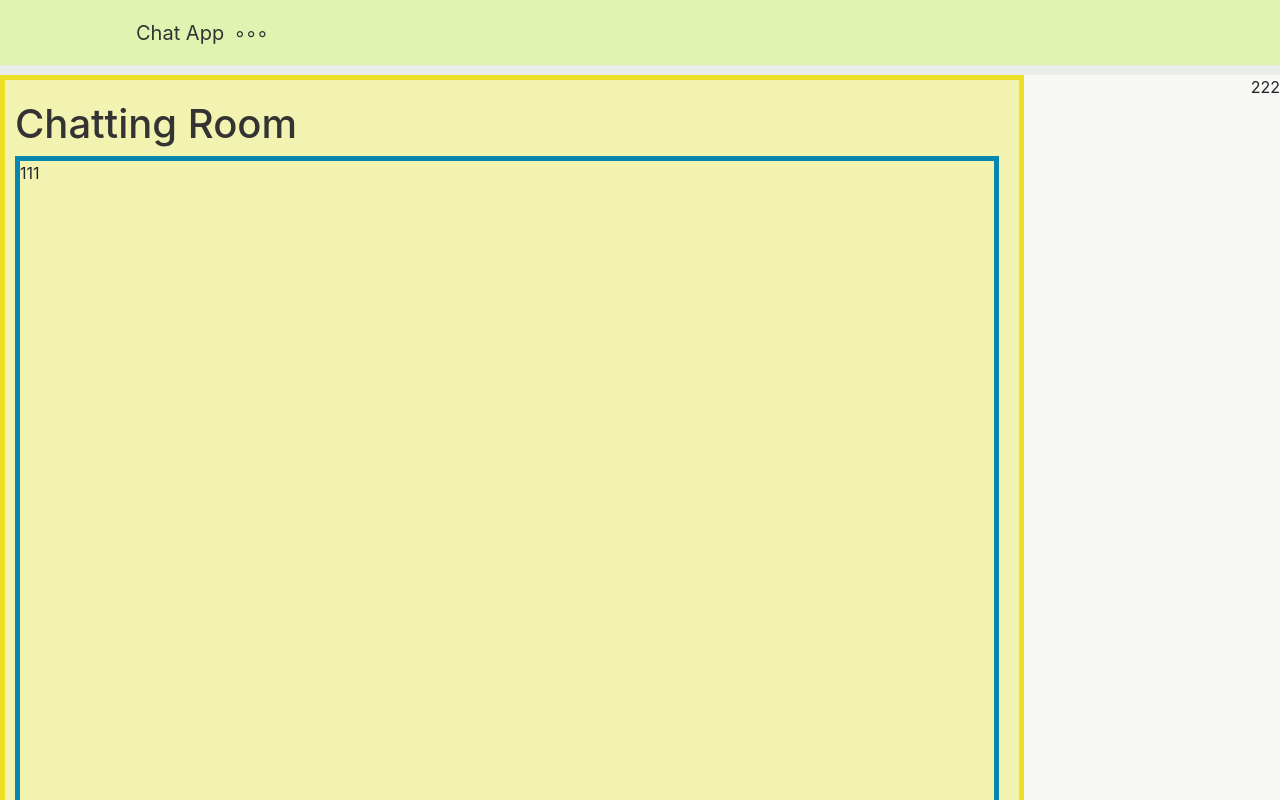
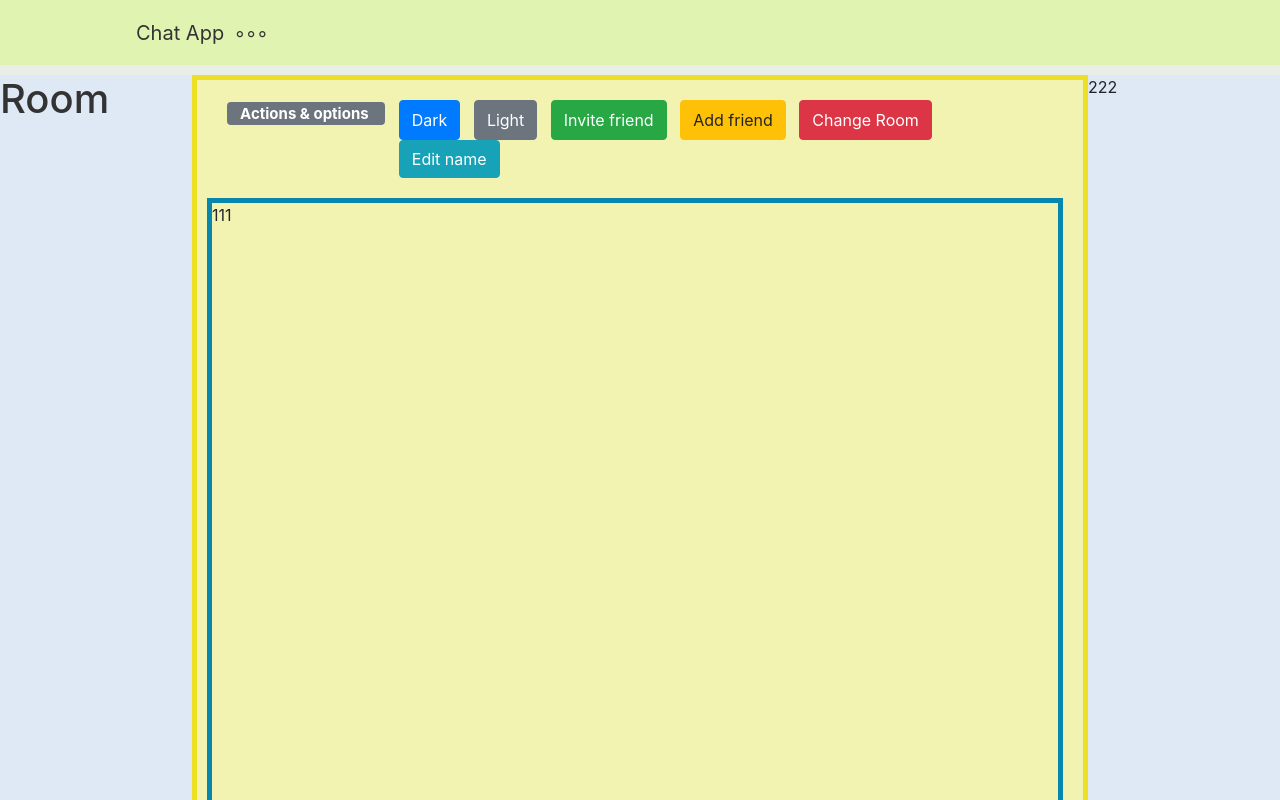
Before and after one commit to jw101/sleepy-day, a React (Create React App) app: page /chat in a window 1280 px wide. Shown: the top 800 px of the page. Built offline with nearby package versions, Linux system fonts and the light colour scheme.

Commit message:
add new bar in chat component

```diff
--- a/src/pages/App.js
+++ b/src/pages/App.js
@@ -1,5 +1,4 @@
 import React, { Component } from 'react';
-import logo from './logo.svg';
 import styles from './App.module.scss';
 import { Link, Route, withRouter } from 'react-router-dom';
 import LoginPage from './LoginPage'
--- a/src/pages/ChatPage/chat.module.scss
+++ b/src/pages/ChatPage/chat.module.scss
@@ -3,20 +3,33 @@
   flex-direction: row;
   width: 100%;
   background-color: rgb(247, 248, 244);
-  justify-content: space-between;
+  justify-content: flex-start;
+  .left {
+    width: 15%;
+    background-color: rgb(223, 232, 245);
+  }
+  .right {
+    width: 15%;
+    background-color: rgb(223, 232, 245);
+  }
   .dialog {
     background-color: rgb(242, 243, 177);
     display: flex;
     flex-direction: column;
     justify-content: space-between;
     height: 800px;
-    width: 80%;
+    width: 70%;
     padding: 20px 20px 10px 10px;
     // margin: 50px 50px 50px 50px;
     border: {
       style: solid;
       width: 5px;
       color: rgb(236, 223, 38);
+    }
+    .topBar {
+      justify-content: flex-start;
+      display: flex;
+      padding: 0px 20px 20px 20px;
     }
     .section {
       height: 90%;
--- a/src/pages/ChatPage/index.js
+++ b/src/pages/ChatPage/index.js
@@ -2,16 +2,38 @@
 import React, { Component } from 'react';
 import styles from './chat.module.scss';
 import 'bootstrap/dist/css/bootstrap.min.css';
-import { InputGroup, FormControl, Button, Badge } from 'react-bootstrap';
+import { InputGroup, FormControl, Button, Badge, ButtonToolbar } from 'react-bootstrap';
 
 class Chat extends Component {
     render() {
         return (
             <div className={styles.wrap}>
+                <div className={styles.left}>
+                    <h1>Room</h1>
+                </div>
+
                 <div className={styles.dialog}>
-                    <h1>
-                        Chatting Room <Badge variant="secondary"></Badge>
-                    </h1>
+
+                    <div className={styles.topBar}>
+                        <h5>
+                            <Badge variant="secondary"> &nbsp;&nbsp;Actions & options&nbsp; &nbsp;</Badge>
+                        </h5>
+                        <p>&nbsp;&nbsp;&nbsp;</p>
+                        <ButtonToolbar>
+                            <Button variant="primary">Dark</Button>
+                            <p>&nbsp;&nbsp;&nbsp;</p>
+                            <Button variant="secondary">Light</Button>
+                            <p>&nbsp;&nbsp;&nbsp;</p>
+                            <Button variant="success">Invite friend</Button>
+                            <p>&nbsp;&nbsp;&nbsp;</p>
+                            <Button variant="warning">Add friend</Button>
+                            <p>&nbsp;&nbsp;&nbsp;</p>
+                            <Button variant="danger">Change Room</Button>
+                            <p>&nbsp;&nbsp;&nbsp;</p>
+                            <Button variant="info">Edit name</Button>
+                        </ButtonToolbar>
+                        <p>&nbsp;&nbsp;&nbsp;</p>
+                    </div>
                     <section className={styles.section}>
                         111
                     </section>
@@ -28,7 +50,7 @@ class Chat extends Component {
                         </InputGroup>
                     </header>
                 </div>
-                <div>
+                <div class={styles.right}>
                     222
                 </div>
             </div>
```
